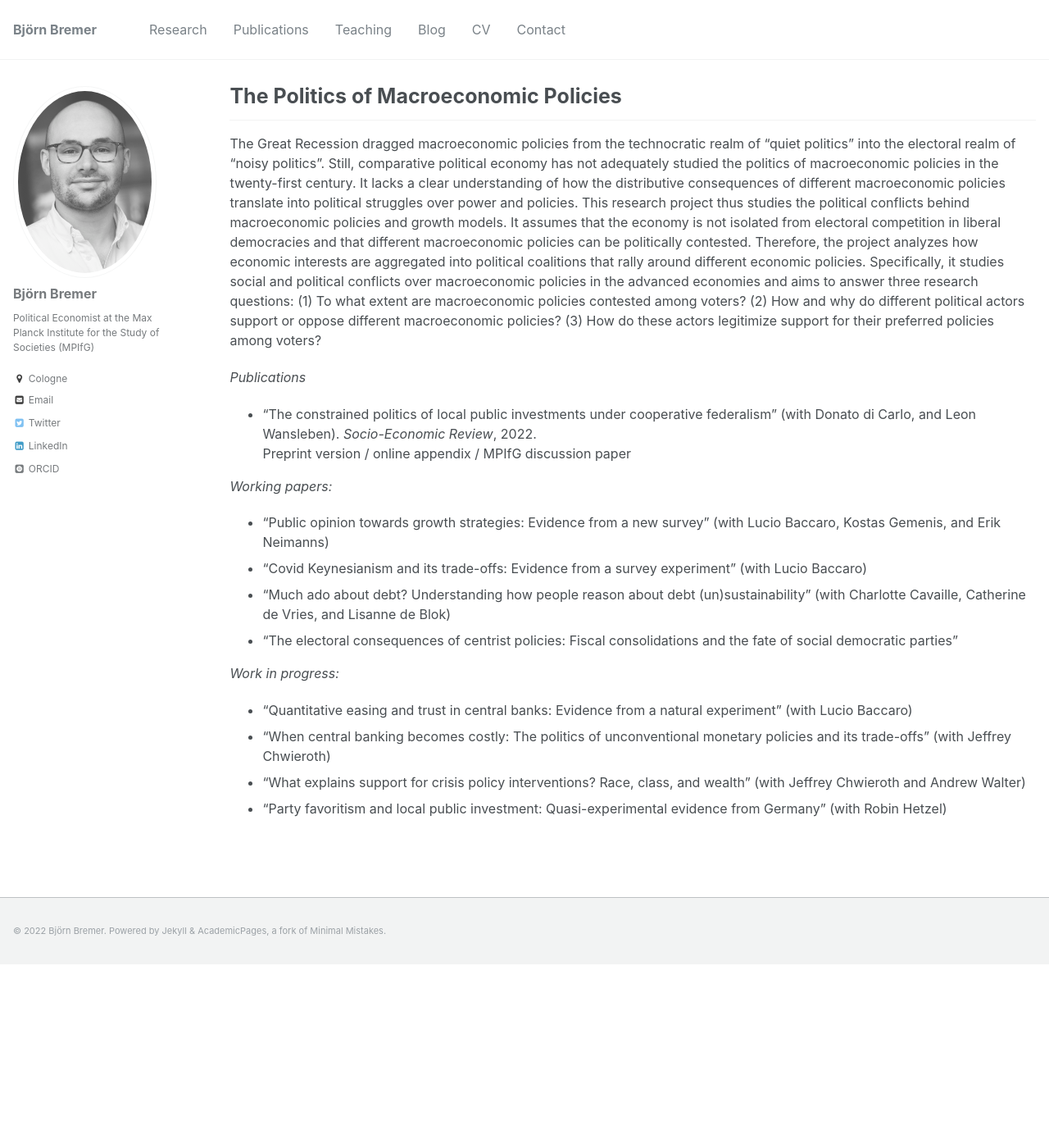
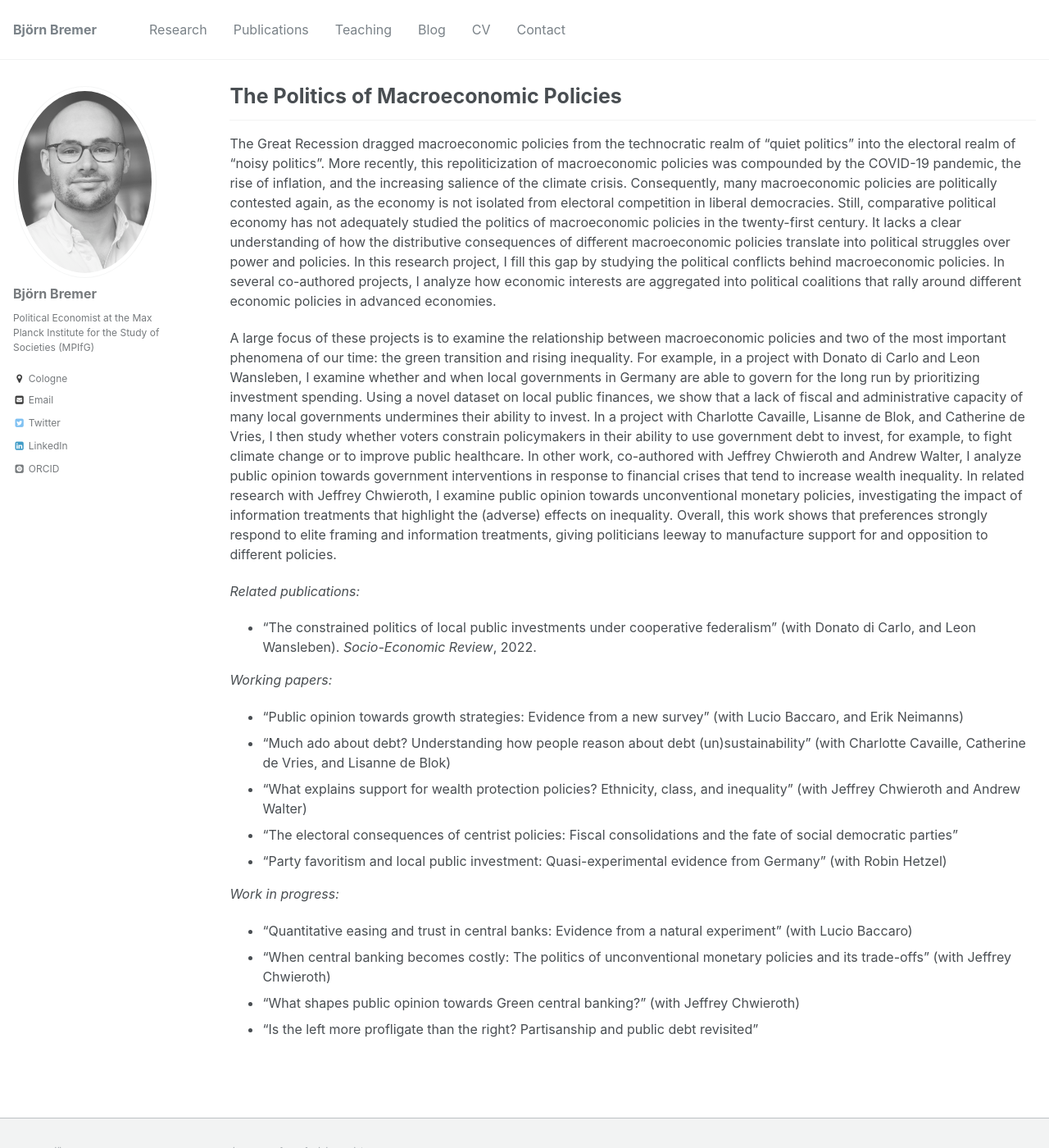
Before and after one commit to bjoernbremer/bjoernbremer.github.io, a Jekyll site: the page built from _projects/4_politics_macroeconomics.md, in a window 1280 px wide and 1400 px high. Shown: the whole window at 82% size. Built offline with Jekyll 4.4.1, drawn with Linux system fonts in a browser that asks for light colours; some web fonts are replaced.

Commit message:
Update 4_politics_macroeconomics.md

```diff
--- a/_projects/4_politics_macroeconomics.md
+++ b/_projects/4_politics_macroeconomics.md
@@ -6,23 +6,25 @@ permalink: /projects/politics_macroeconomics
 
 ------
 
-The Great Recession dragged macroeconomic policies from the technocratic realm of "quiet politics" into the electoral realm of "noisy politics". Still, comparative political economy has not adequately studied the politics of macroeconomic policies in the twenty-first century. It lacks a clear understanding of how the distributive consequences of different macroeconomic policies translate into political struggles over power and policies. This research project thus studies the political conflicts behind macroeconomic policies and growth models. It assumes that the economy is not isolated from electoral competition in liberal democracies and that different macroeconomic policies can be politically contested. Therefore, the project analyzes how economic interests are aggregated into political coalitions that rally around different economic policies. Specifically, it studies social and political conflicts over macroeconomic policies in the advanced economies and aims to answer three research questions: (1) To what extent are macroeconomic policies contested among voters? (2) How and why do different political actors support or oppose different macroeconomic policies? (3) How do these actors legitimize support for their preferred policies among voters?
+The Great Recession dragged macroeconomic policies from the technocratic realm of "quiet politics" into the electoral realm of "noisy politics". More recently, this repoliticization of macroeconomic policies was compounded by the COVID-19 pandemic, the rise of inflation, and the increasing salience of the climate crisis. Consequently, many macroeconomic policies are politically contested again, as the economy is not isolated from electoral competition in liberal democracies. Still, comparative political economy has not adequately studied the politics of macroeconomic policies in the twenty-first century. It lacks a clear understanding of how the distributive consequences of different macroeconomic policies translate into political struggles over power and policies. In this research project, I fill this gap by studying the political conflicts behind macroeconomic policies. In several co-authored projects, I analyze how economic interests are aggregated into political coalitions that rally around different economic policies in advanced economies.
 
-*Publications*
+A large focus of these projects is to examine the relationship between macroeconomic policies and two of the most important phenomena of our time: the green transition and rising inequality. For example, in a project with Donato di Carlo and Leon Wansleben, I examine whether and when local governments in Germany are able to govern for the long run by prioritizing investment spending. Using a novel dataset on local public finances, we show that a lack of fiscal and administrative capacity of many local governments undermines their ability to invest. In a project with Charlotte Cavaille, Lisanne de Blok, and Catherine de Vries, I then study whether voters constrain policymakers in their ability to use government debt to invest, for example, to fight climate change or to improve public healthcare. In other work, co-authored with Jeffrey Chwieroth and Andrew Walter, I analyze public opinion towards government interventions in response to financial crises that tend to increase wealth inequality. In related research with Jeffrey Chwieroth, I examine public opinion towards unconventional monetary policies, investigating the impact of information treatments that highlight the (adverse) effects on inequality. Overall, this work shows that preferences strongly respond to elite framing and information treatments, giving politicians leeway to manufacture support for and opposition to different policies.
+
+*Related publications:*
+
 * ["The constrained politics of local public investments under cooperative federalism"](https://doi.org/10.1093/ser/mwac026) (with [Donato di Carlo](https://www.mpifg.de/person/110112/753645), and [Leon Wansleben](https://www.mpifg.de/person/wansleben-leon/576460)). *Socio-Economic Review*, 2022.
-<br/>
-[Preprint version]({{ site.url }}/files/publications/BremerDiCarloWansleben_SER_Preprint.pdf) / [online appendix]({{ site.url }}/files/publications/BremerDiCarloWansleben_SER_OnlineAppendix.pdf) / [MPIfG discussion paper](https://www.mpifg.de/pu/dp_abstracts/dp21-4.asp)
 
 *Working papers:*
 
-* "Public opinion towards growth strategies: Evidence from  a new survey" (with [Lucio Baccaro](http://www.mpifg.de/people/lb/index_en.asp), [Kostas Gemenis](https://www.mpifg.de/forschung/wissdetails_en.asp?MitarbID=881), and [Erik Neimanns](https://www.mpifg.de/forschung/wissdetails_en.asp?MitarbID=885))
-* "Covid Keynesianism and its trade-offs: Evidence from a survey experiment" (with [Lucio Baccaro](http://www.mpifg.de/people/lb/index_en.asp))
+* "Public opinion towards growth strategies: Evidence from  a new survey" (with [Lucio Baccaro](http://www.mpifg.de/people/lb/index_en.asp), and [Erik Neimanns](https://www.mpifg.de/forschung/wissdetails_en.asp?MitarbID=885))
 * "Much ado about debt? Understanding how people reason about debt (un)sustainability" (with [Charlotte Cavaille](https://charlottecavaille.wordpress.com/), [Catherine de Vries](https://www.catherinedevries.eu/), and [Lisanne de Blok](https://lisannedeblok.com/))
+* "What explains support for wealth protection policies? Ethnicity, class, and inequality" (with [Jeffrey Chwieroth](http://personal.lse.ac.uk/chwierot/) and [Andrew Walter](https://findanexpert.unimelb.edu.au/profile/195100-andrew-walter))
 * "The electoral consequences of centrist policies: Fiscal consolidations and the fate of social democratic parties"
+* "Party favoritism and local public investment: Quasi-experimental evidence from Germany" (with Robin Hetzel)
 
 *Work in progress:*
 
 * "Quantitative easing and trust in central banks: Evidence from a natural experiment" (with [Lucio Baccaro](http://www.mpifg.de/people/lb/index_en.asp))
 * "When central banking becomes costly: The politics of unconventional monetary policies and its trade-offs" (with [Jeffrey Chwieroth](http://personal.lse.ac.uk/chwierot/))
-* "What explains support for crisis policy interventions? Race, class, and wealth" (with [Jeffrey Chwieroth](http://personal.lse.ac.uk/chwierot/) and [Andrew Walter](https://findanexpert.unimelb.edu.au/profile/195100-andrew-walter))
-* "Party favoritism and local public investment: Quasi-experimental evidence from Germany" (with Robin Hetzel)
+* "What shapes public opinion towards Green central banking?" (with Jeffrey Chwieroth)
+* "Is the left more profligate than the right? Partisanship and public debt revisited"
```
